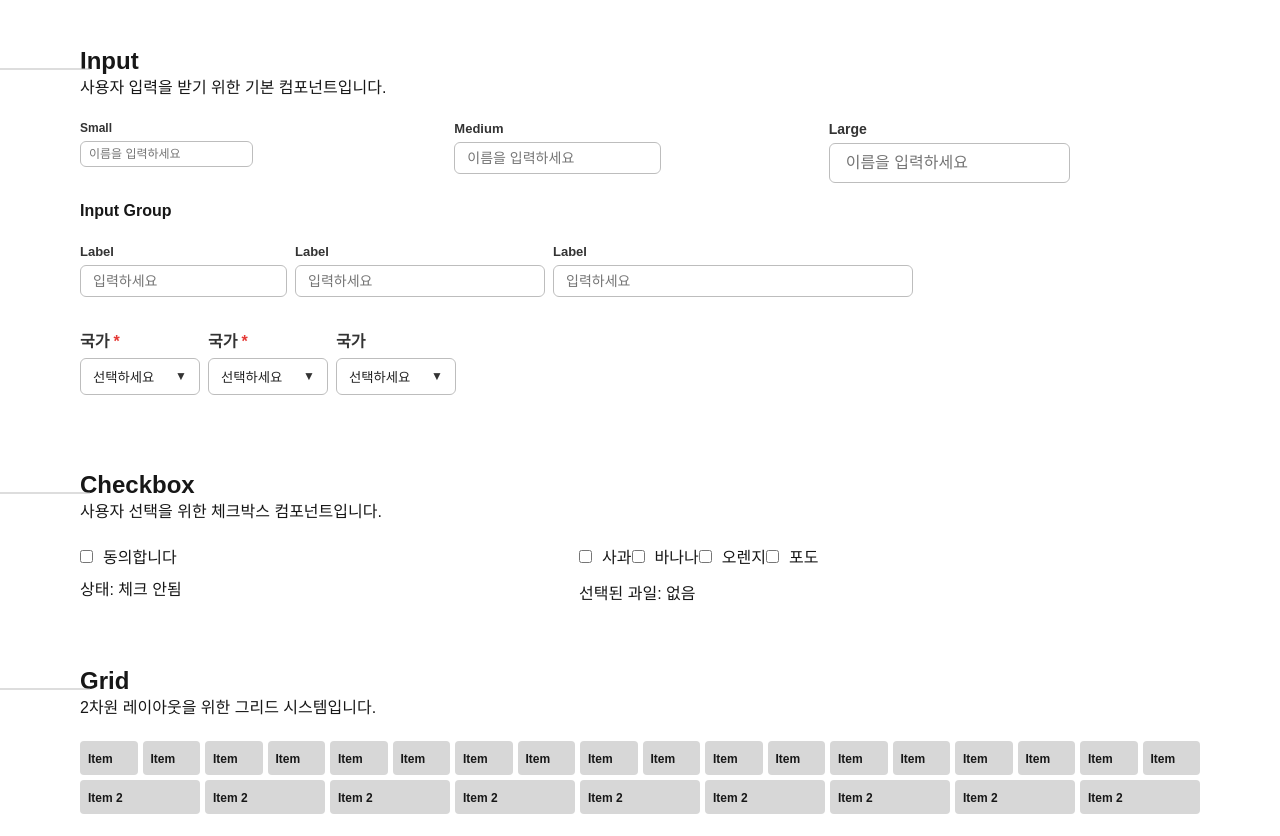
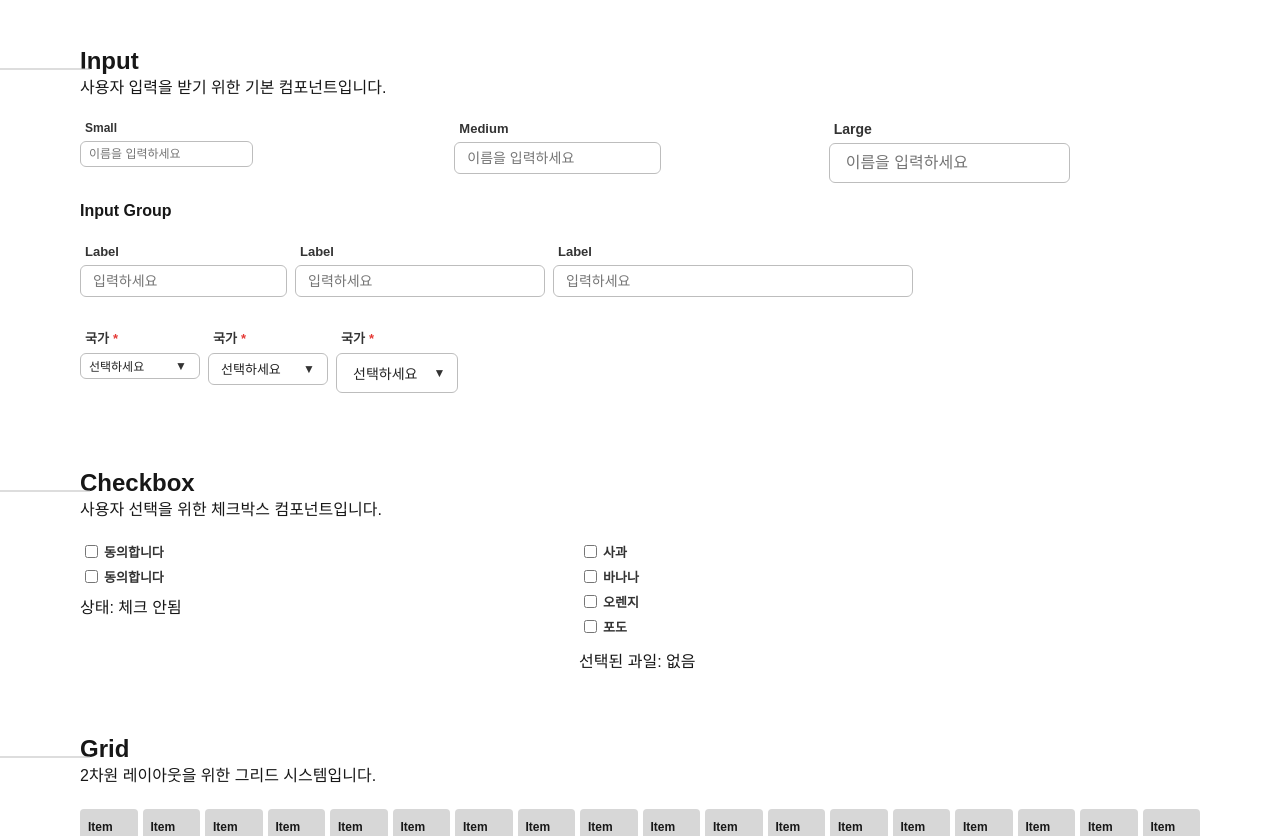
Before and after one commit to markupbro/react_test, a Next.js app: page /uiguide in a window 1280 px wide. Shown: the part 560-1396 px from the top of the page. Built offline with nearby package versions, Linux system fonts and the light colour scheme.

Commit message:
wrap direction working..

```diff
--- a/package.json
+++ b/package.json
@@ -12,7 +12,8 @@
     "next": "15.3.4",
     "react": "^19.0.0",
     "react-dom": "^19.0.0",
-    "sass": "^1.89.2"
+    "sass": "^1.89.2",
+    "scss": "^0.2.4"
   },
   "devDependencies": {
     "@types/node": "^20",
--- /dev/null
+++ b/src/app/common/CheckBox.scss
@@ -0,0 +1,17 @@
+label {
+  display: flex;
+  align-items: center;
+  gap: 2px;
+  cursor: pointer;
+  margin: 0 10px 6px 5px;
+  // margin-bottom: 6px;
+  font-size: 13px;
+  font-weight: 600;
+  color: #333;
+  input[type="checkbox"] {
+    width: 13px;
+    height: 13px;
+    margin-right: 4px;
+    background-color: #333;
+  }
+}
--- a/src/app/common/CheckBox.tsx
+++ b/src/app/common/CheckBox.tsx
@@ -1,4 +1,5 @@
 import React from "react";
+import "./CheckBox.scss";
 
 export interface CheckboxProps {
   label: React.ReactNode;
@@ -20,10 +21,7 @@ const Checkbox: React.FC<CheckboxProps> = ({
   className = "",
 }) => {
   return (
-    <label
-      className={className}
-      style={{ display: "inline-flex", alignItems: "center", gap: 6 }}
-    >
+    <label className={className}>
       <input
         type="checkbox"
         checked={checked}
@@ -31,7 +29,6 @@ const Checkbox: React.FC<CheckboxProps> = ({
         value={value}
         disabled={disabled}
         id={id}
-        style={{ marginRight: 4 }}
       />
       {label}
     </label>
--- a/src/app/common/CustomSelect.module.scss
+++ b/src/app/common/CustomSelect.module.scss
@@ -1,26 +1,7 @@
-/* SmartSelect.module.scss */
 .wrapper {
   position: relative;
   // margin-bottom: 16px;
-  /* size 옵션 */
-  &.sm {
-    height: 26px;
-    font-size: 12px;
-    padding: 4px 32px 4px 8px;
-    .selectBox {
-      font-size: inherit;
-    }
-  }
-  &.md {
-    height: 32px;
-    font-size: 13px;
-    padding: 8px 36px 8px 12px;
-  }
-  &.lg {
-    height: 40px;
-    font-size: 14px;
-    padding: 12px 40px 12px 16px;
-  }
+
   .label {
     display: block;
     margin-bottom: 6px;
@@ -117,8 +98,57 @@
     background: #f5f5f5;
   }
   .error {
+    position: absolute;
+    bottom: 0;
     color: #e53935;
     font-size: 13px;
     margin-top: 4px;
+    white-space: nowrap;
   }
 }
+
+/* size 옵션 */
+.wrapper.sm {
+  font-size: 12px;
+  .selectBox {
+    height: 26px;
+    padding: 4px 32px 4px 8px;
+    font-size: inherit;
+  }
+  .dropdown {
+    top: 70%;
+  }
+  .error {
+    font-size: inherit;
+  }
+}
+.wrapper.md {
+  font-size: 13px;
+  .selectBox {
+    height: 32px;
+    padding: 8px 36px 8px 12px;
+    font-size: inherit;
+  }
+  .dropdown {
+    top: 80%;
+  }
+  .error {
+    bottom: -10px;
+    font-size: inherit;
+  }
+}
+.wrapper.lg {
+  font-size: 14px;
+  .selectBox {
+    height: 40px;
+    padding: 12px 40px 12px 16px;
+    font-size: inherit;
+  }
+  .dropdown {
+    top: 95%;
+  }
+  .error {
+    bottom: -20px;
+    font-size: inherit;
+  }
+}
--- a/src/app/common/CustomSelect.tsx
+++ b/src/app/common/CustomSelect.tsx
@@ -1,3 +1,4 @@
+"use client";
 import React, { useRef, useState, useEffect } from "react";
 import styles from "./CustomSelect.module.scss";
 
@@ -133,7 +134,10 @@ const CustomSelect: React.FC<CustomSelectProps> = ({
     touched && ((required && isValueEmpty) || (!!error && !required));
 
   return (
-    <div className={`${styles.wrapper} ${size} ${className}`} ref={wrapperRef}>
+    <div
+      className={`${styles.wrapper} ${styles[size]} ${className}`}
+      ref={wrapperRef}
+    >
       {label && (
         <label className={styles.label} htmlFor={id}>
           {label}
--- a/src/app/common/Input.module.scss
+++ b/src/app/common/Input.module.scss
@@ -92,7 +92,7 @@
   // align-items: end;
   gap: 8px;
   margin-bottom: 16px;
-  &.border-ex {
-    border: 1.5px solid #ccc;
-  }
 }
+.group-wrapper.col {
+  flex-direction: column;
+}
--- a/src/app/common/Input.tsx
+++ b/src/app/common/Input.tsx
@@ -16,6 +16,7 @@ export interface InputProps
 export interface InputGroupProps {
   children: React.ReactNode;
   className?: string;
+  direction?: string;
 }
 
 const Input: React.FC<InputProps> = ({
@@ -64,9 +65,14 @@ const Input: React.FC<InputProps> = ({
 export const InputGroupWrap: React.FC<InputGroupProps> = ({
   children,
   className,
+  direction,
 }) => {
   return (
-    <div className={`${styles["group-wrapper"]} ${className || ""}`}>
+    <div
+      className={`${styles["group-wrapper"]} ${
+        direction ? styles[direction] : ""
+      } ${className || ""}`}
+    >
       {children}
     </div>
   );
--- a/src/app/uiguide/page.tsx
+++ b/src/app/uiguide/page.tsx
@@ -165,7 +165,7 @@ const UiGuide = () => {
             <p>
               <b>Input Group</b>
             </p>
-            <InputGroupWrap className="border-ex">
+            <InputGroupWrap>
               <Input
                 id="ip1"
                 type="text"
@@ -203,7 +203,7 @@ const UiGuide = () => {
         </Grid>
         <Grid columns={18} gap={3}>
           <GridItem span={9}>
-            <InputGroupWrap>
+            <InputGroupWrap direction={""}>
               <CustomSelect
                 label="국가"
                 options={[
@@ -243,6 +243,7 @@ const UiGuide = () => {
                 value={country3}
                 onChange={(value) => setCountry3(String(value))}
                 size="lg"
+                required
                 error={country3Error}
               />
             </InputGroupWrap>
@@ -255,6 +256,12 @@ const UiGuide = () => {
         <p>사용자 선택을 위한 체크박스 컴포넌트입니다.</p>
         <Grid columns={18} gap={3}>
           <GridItem span={8}>
+            <Checkbox
+              id="agree-checkbox"
+              label="동의합니다"
+              checked={checked}
+              onChange={setChecked}
+            />
             <Checkbox
               id="agree-checkbox"
               label="동의합니다"
```
Also changed, not shown: src/app/common/CheckBox.module.scss (deleted), 1 other file (tests, documents, lock files or other folders).
